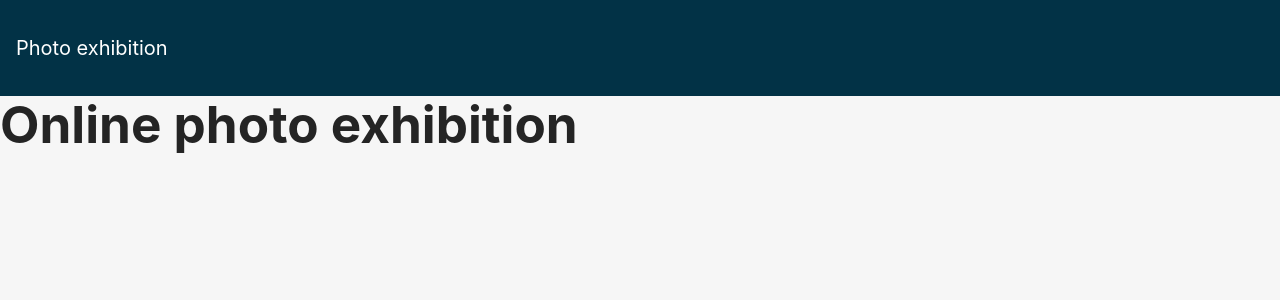
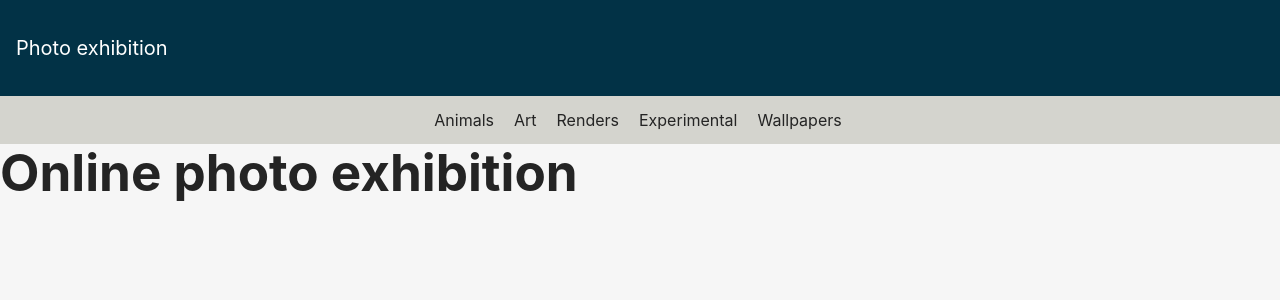
Before and after one commit to IngCarlosGM/online-photo-exhibition, a React (Vite) app: page / in a window 1280 px wide. Shown: the top 300 px of the page. Built offline with nearby package versions, Linux system fonts and the light colour scheme.

Commit message:
:sparkles: Added NavigationFilter

```diff
--- a/src/App.tsx
+++ b/src/App.tsx
@@ -1,10 +1,12 @@
 import Navbar from './components/Navbar';
+import NavigationFilters from './components/navigation-filters/NavigationFilters';
 import './styles/App.css';
 
 function App(): JSX.Element {
   return (
     <div className="h-screen w-full bg-primary">
       <Navbar />
+      <NavigationFilters />
       <h1 className="font-bold">Online photo exhibition</h1>
     </div>
   );
--- /dev/null
+++ b/src/components/navigation-filters/ItemNavigationFilter.tsx
@@ -0,0 +1,9 @@
+function ItemNavigationFilter({ name }: { name: string }): JSX.Element {
+  return (
+    <li className="mr-3 cursor-pointer hover:bg-primary p-2 rounded-md xs:mr-1 xs:first:ml-10 sm:first:ml-0">
+      <a>{name}</a>
+    </li>
+  );
+}
+
+export default ItemNavigationFilter;
--- /dev/null
+++ b/src/components/navigation-filters/NavigationFilters.tsx
@@ -0,0 +1,16 @@
+import ItemNavigationFilter from './ItemNavigationFilter';
+
+function NavigationFilters(): JSX.Element {
+  const menus: string[] = ['Animals', 'Art', 'Renders', 'Experimental', 'Wallpapers'];
+  return (
+    <div>
+      <ul className="w-full h-12 bg-fourth flex justify-center items-center xs:overflow-auto">
+        {menus.map((menu) => (
+          <ItemNavigationFilter key={menu} name={menu} />
+        ))}
+      </ul>
+    </div>
+  );
+}
+
+export default NavigationFilters;
--- a/tailwind.config.cjs
+++ b/tailwind.config.cjs
@@ -11,6 +11,12 @@ module.exports = {
         fourth: '#D4D4CE',
       },
     },
+    screens: {
+      xs: '375px',
+      sm: '640px',
+      md: '1024px',
+      lg: '1280px',
+    },
   },
   plugins: [],
 };
```
Also changed, not shown: .eslintrc.cjs.
